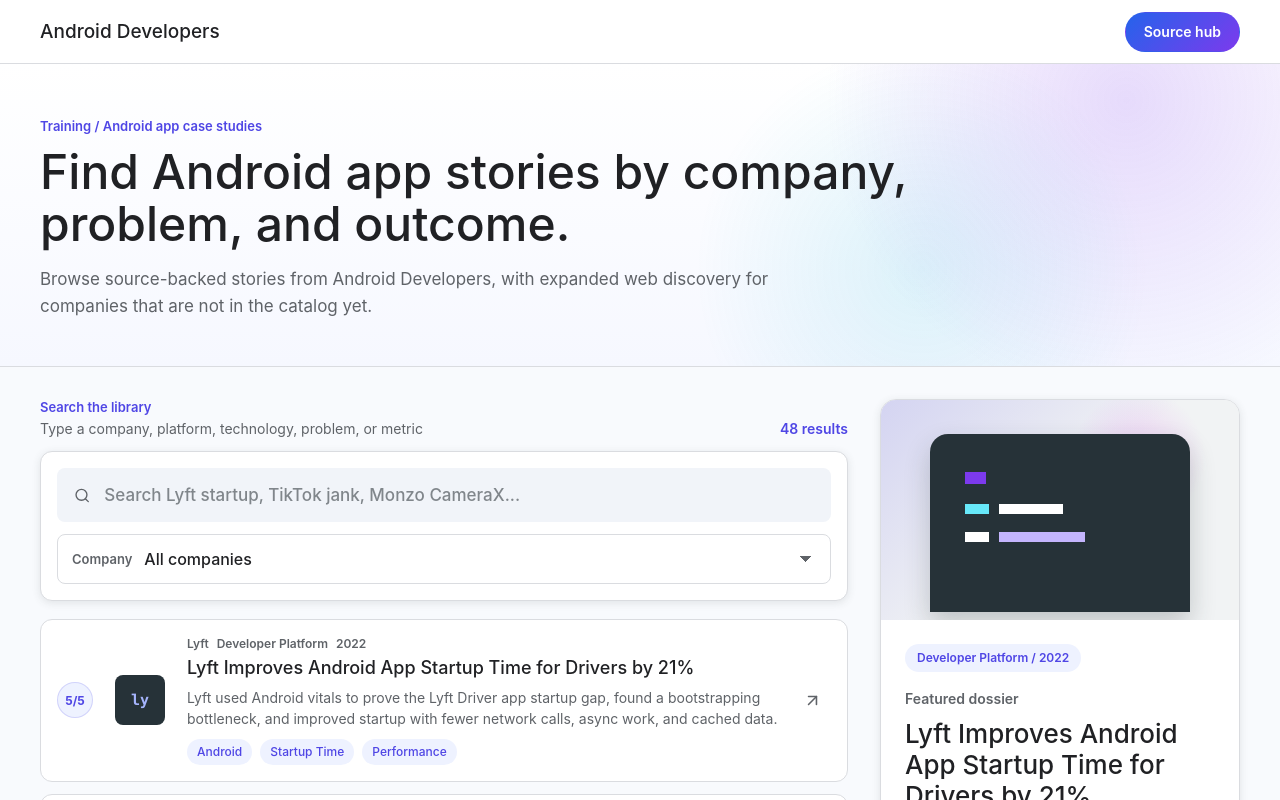
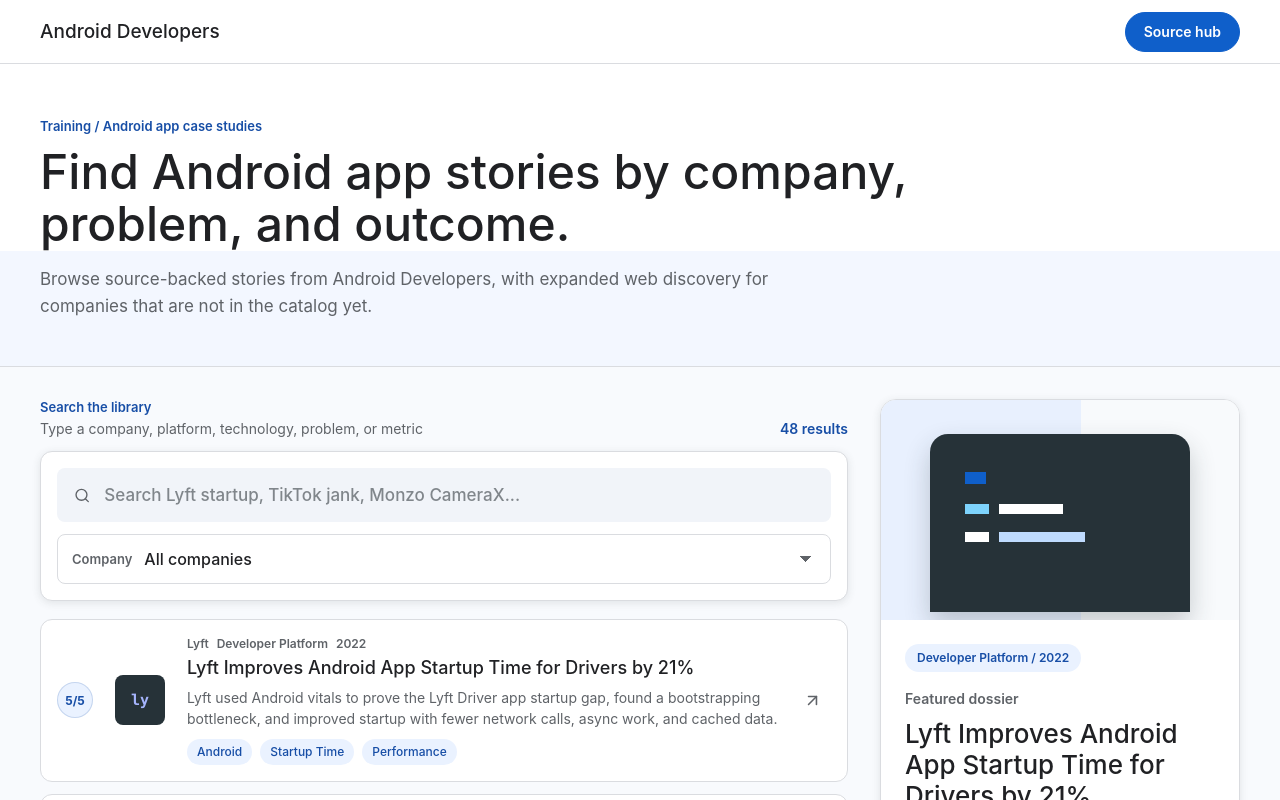
Before and after one commit to huongstienstra/techcase, a Next.js app: page / in a window 1280 px wide. Shown: the top 800 px of the page. Built offline with nearby package versions, Linux system fonts and the light colour scheme.

Commit message:
Use calmer layered blue palette

```diff
--- a/app/globals.css
+++ b/app/globals.css
@@ -2,16 +2,16 @@
   --bg: #f8fafd;
   --surface: #ffffff;
   --surface-soft: #f1f4f9;
-  --surface-ai: #eef2ff;
+  --surface-layer: #eaf2ff;
   --ink: #202124;
   --muted: #5f6368;
   --faint: #80868b;
   --line: #dadce0;
   --line-strong: #bdc1c6;
-  --ai: #7c3aed;
-  --ai-dark: #4f46e5;
-  --ai-blue: #2563eb;
-  --ai-cyan: #06b6d4;
+  --accent: #0f5fca;
+  --accent-dark: #174ea6;
+  --accent-soft: #dbeafe;
+  --accent-cyan: #0e7490;
   --code: #263238;
   --shadow: 0 2px 8px rgba(60, 64, 67, 0.12);
 }
@@ -85,8 +85,8 @@
 .source-toggle,
 .link-button {
   align-items: center;
-  background: linear-gradient(135deg, var(--ai-blue), var(--ai));
-  border: 1px solid transparent;
+  background: var(--accent);
+  border: 1px solid var(--accent);
   border-radius: 22px;
   color: #fff;
   display: inline-flex;
@@ -99,14 +99,13 @@
 
 .source-toggle:hover,
 .link-button:hover {
-  background: linear-gradient(135deg, #1d4ed8, #6d28d9);
+  background: var(--accent-dark);
+  border-color: var(--accent-dark);
 }
 
 .intro {
   background:
-    radial-gradient(circle at 88% 12%, rgba(124, 58, 237, 0.18), transparent 26%),
-    radial-gradient(circle at 72% 68%, rgba(6, 182, 212, 0.12), transparent 24%),
-    linear-gradient(180deg, #fff, #f6f8ff);
+    linear-gradient(180deg, #fff 0 62%, #f3f7ff 62% 100%);
   border-bottom: 1px solid var(--line);
   padding: 54px 40px 46px;
 }
@@ -115,7 +114,7 @@
 .section-title,
 .filter-title,
 .feature-kicker {
-  color: var(--ai-dark);
+  color: var(--accent-dark);
   font-size: 13px;
   font-weight: 600;
   letter-spacing: 0;
@@ -168,7 +167,7 @@
 }
 
 .results-count {
-  color: var(--ai-dark);
+  color: var(--accent-dark);
   font-weight: 600;
   white-space: nowrap;
 }
@@ -198,7 +197,7 @@
 
 .search-field:focus-within {
   background: #fff;
-  border-color: var(--ai-dark);
+  border-color: var(--accent);
 }
 
 .search-field input,
@@ -284,7 +283,7 @@
 
 .case-card:hover,
 .discovery-card:hover {
-  border-color: var(--ai-dark);
+  border-color: var(--accent);
   box-shadow: var(--shadow);
   transform: translateY(-1px);
 }
@@ -295,10 +294,10 @@
 
 .case-duration {
   align-items: center;
-  background: var(--surface-ai);
-  border: 1px solid rgba(79, 70, 229, 0.18);
+  background: var(--surface-layer);
+  border: 1px solid rgba(23, 78, 166, 0.18);
   border-radius: 999px;
-  color: var(--ai-dark);
+  color: var(--accent-dark);
   display: inline-flex;
   font-size: 12px;
   font-weight: 700;
@@ -378,13 +377,13 @@
 }
 
 .tag {
-  background: var(--surface-ai);
-  color: var(--ai-dark);
+  background: var(--surface-layer);
+  color: var(--accent-dark);
 }
 
 .metric {
   background: #ecfeff;
-  color: #0e7490;
+  color: var(--accent-cyan);
 }
 
 .feature-panel {
@@ -404,8 +403,7 @@
 
 .feature-image {
   background:
-    radial-gradient(circle at 72% 26%, rgba(217, 70, 239, 0.2), transparent 22%),
-    linear-gradient(135deg, rgba(79, 70, 229, 0.18), transparent 52%),
+    linear-gradient(90deg, #e8f0fe 0 56%, #f8fafc 56% 100%),
     #f1f3f4;
   min-height: 220px;
   overflow: hidden;
@@ -427,11 +425,11 @@
 
 .feature-image::after {
   background:
-    linear-gradient(90deg, var(--ai) 0 34%, transparent 34%),
-    linear-gradient(#67e8f9 0 0),
+    linear-gradient(90deg, var(--accent) 0 34%, transparent 34%),
+    linear-gradient(#7dd3fc 0 0),
     linear-gradient(#fff 0 0),
     linear-gradient(#fff 0 0),
-    linear-gradient(#c4b5fd 0 0);
+    linear-gradient(#bfdbfe 0 0);
   background-position:
     84px 72px,
     84px 104px,
@@ -459,9 +457,9 @@
 }
 
 .feature-pill {
-  background: var(--surface-ai);
+  background: var(--surface-layer);
   border-radius: 999px;
-  color: var(--ai-dark);
+  color: var(--accent-dark);
   display: inline-flex;
   font-size: 12px;
   font-weight: 600;
@@ -525,7 +523,7 @@
 
 .reset-button,
 .inline-reset-button {
-  background: linear-gradient(135deg, var(--ai-blue), var(--ai));
+  background: var(--accent);
   border: 0;
   border-radius: 22px;
   color: #fff;
@@ -538,9 +536,9 @@
 
 .spinner {
   animation: spin 900ms linear infinite;
-  border: 2px solid rgba(79, 70, 229, 0.2);
+  border: 2px solid rgba(23, 78, 166, 0.18);
   border-radius: 999px;
-  border-top-color: var(--ai-dark);
+  border-top-color: var(--accent);
   flex: 0 0 auto;
   height: 18px;
   width: 18px;
@@ -553,7 +551,7 @@
 }
 
 .discovery-label {
-  color: var(--ai-dark);
+  color: var(--accent-dark);
   font-size: 13px;
   font-weight: 600;
   margin: 8px 0 0;
@@ -587,7 +585,7 @@
 
 .brand-mark {
   align-items: center;
-  background: linear-gradient(135deg, var(--ai-blue), var(--ai));
+  background: var(--accent);
   border-radius: 8px;
   color: #fff;
   display: inline-flex;
@@ -634,7 +632,7 @@
 }
 
 .back-link {
-  color: var(--ai-blue);
+  color: var(--accent);
   font-weight: 600;
 }
 
```
